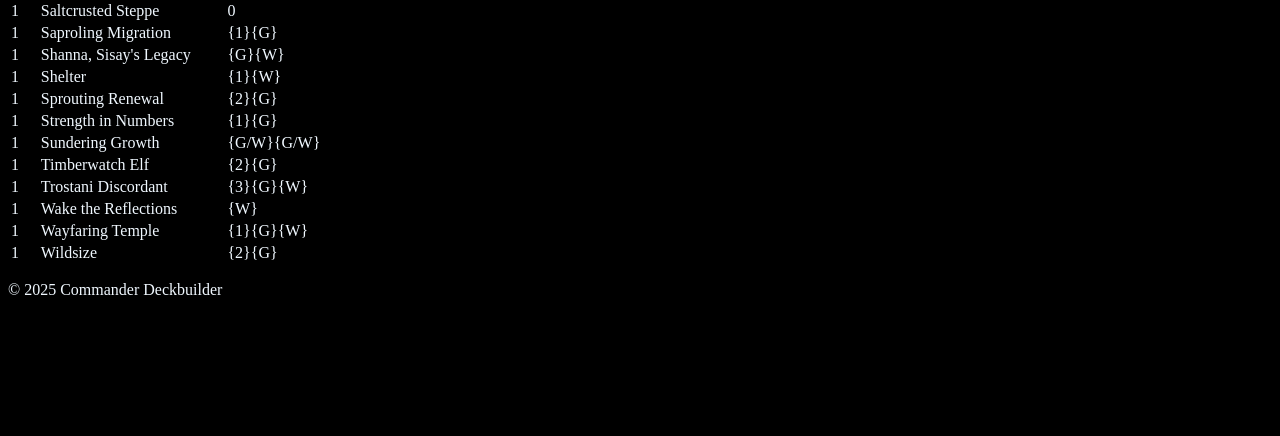
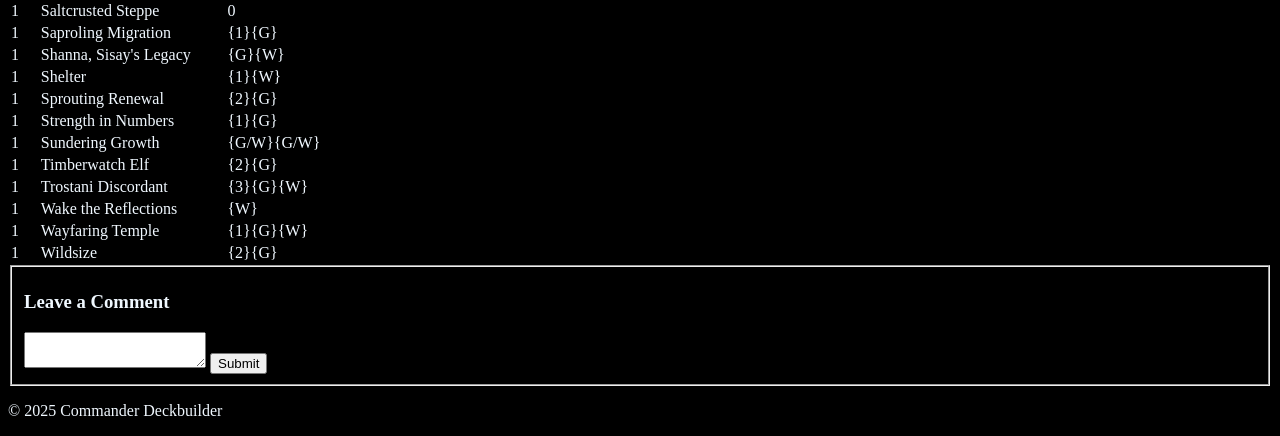
Before and after one commit to Ian-Protocol/Deckbuilder, a PHP site: page /view_deck.php?id=28 in a window 1280 px wide. Shown: the part 1951-2387 px from the top of the page. Before the commit the page ends 2246 px from the top, so only its background shows below. Run offline with PHP 8.4, Linux system fonts and the light colour scheme; a user stored in the database is signed in; data comes from the database, SQL or seed files in the repository; tables that the repository leaves empty hold one stand-in row (values such as "Sample post").

Commit message:
Add comments and fix images

```diff
--- a/includes/images.php
+++ b/includes/images.php
@@ -62,7 +62,6 @@ function upload_image($db, $deck_id) {
             ->resizeToWidth(THUMBAIL_WIDTH)
             ->save($thumbnail_path)
         ;
-    }
 
         $image_query = "INSERT INTO images (deck_id, regular_path, thumbnail_path)
         VALUES (:deck_id, :regular_path, :thumbnail_path)";
@@ -76,4 +75,5 @@ function upload_image($db, $deck_id) {
         $statement -> bindValue(':thumbnail_path', $thumbnail_filename);
         $statement -> execute();
     }
+}
 ?>
--- a/index.php
+++ b/index.php
@@ -28,7 +28,7 @@ $decks = $statement -> fetchAll();
         <h1>Commander Deckbuilder</h1>
         <?php include './includes/navbar.php'; ?>
         <div id="featured">
-            <h2>Featured Decks</h2>
+            <h2>Recent Decks</h2>
             <table>
                 <tr>
                     <th></th>
--- a/view_deck.php
+++ b/view_deck.php
@@ -7,7 +7,8 @@ if (isset($_GET['id']) && !is_numeric($_GET['id'])) {
 }
 
 // Sanitize $_GET['id'] to ensure it's a number.
-$id = filter_input(INPUT_GET, "id", FILTER_SANITIZE_NUMBER_INT);
+$deck_id = filter_input(INPUT_GET, "id", FILTER_SANITIZE_NUMBER_INT);
+$can_comment = false;
 
 // If the user is not logged in, they can still view this page.
 if (!isset($_SESSION['user_id'])) {
@@ -15,6 +16,7 @@ if (!isset($_SESSION['user_id'])) {
 } else {
     $user_id = $_SESSION['user_id'];
     $username = $_SESSION['username'];
+    $can_comment = true;
 }
 
 // Connects to the database.
@@ -45,9 +47,20 @@ $cards_query = "SELECT d.deck_id,
                 ON dc.card_id = c.card_id
                 WHERE d.deck_id = :id";
 
+$comments_query = "SELECT d.deck_id,
+                c.user_id, c.content, c.created_at,
+                u.user_id, u.username
+                FROM decks d
+                JOIN comments c
+                ON d.deck_id = c.deck_id
+                JOIN users u
+                ON u.user_id = c.user_id
+                WHERE d.deck_id = :id
+                ORDER BY c.created_at DESC";
+
 // A PDO::Statement is prepared from the query.
 $statement = $db -> prepare($deck_query);
-$statement -> bindValue('id', $id, PDO::PARAM_INT);
+$statement -> bindValue('id', $deck_id, PDO::PARAM_INT);
 $statement -> execute();
 
 // Fetch the row selected by primary key id.
@@ -55,11 +68,19 @@ $deck = $statement -> fetch();
 
 // A PDO::Statement is prepared from the query.
 $statement = $db -> prepare($cards_query);
-$statement -> bindValue('id', $id, PDO::PARAM_INT);
+$statement -> bindValue('id', $deck_id, PDO::PARAM_INT);
 $statement -> execute();
 
 // Fetch the row selected by primary key id.
 $cards = $statement -> fetchAll();
+
+// A PDO::Statement is prepared from the query.
+$statement = $db -> prepare($comments_query);
+$statement -> bindValue('id', $deck_id, PDO::PARAM_INT);
+$statement -> execute();
+
+// Fetch the row selected by primary key id.
+$comments = $statement -> fetchAll();
 
 $page_title = "Commander Deckbuilder - {$deck['title']}";
 
@@ -71,6 +92,22 @@ $can_edit = false;
 if (isset($_SESSION['role'])) {
     if ($_SESSION['role'] == 'admin' || $_SESSION['user_id'] == $deck_owner_id) {
         $can_edit = true;
+    }
+}
+
+if ($_POST) {
+    //  Sanitize user input to escape HTML entities and filter out dangerous characters.
+    $content = filter_input(INPUT_POST, 'comment', FILTER_SANITIZE_FULL_SPECIAL_CHARS);
+
+    if (strlen($content) > 0) {
+        $query = "INSERT INTO comments (deck_id, user_id, content)
+            VALUES (:deck_id, :user_id, :content)";
+
+        $statement = $db -> prepare($query);
+        $statement -> bindValue(':deck_id', $deck_id);
+        $statement -> bindValue(':user_id', $user_id);
+        $statement -> bindValue(':content', $content);
+        $statement -> execute();
     }
 }
 ?>
@@ -108,6 +145,29 @@ if (isset($_SESSION['role'])) {
                 <?php endforeach ?>
             </table>
         </div>
+        <?php if ($comments): ?>
+            <section id="comments">
+                <h3>Comments</h3>
+                <?php foreach ($comments as $comment): ?>
+                    <div class="comment">
+                        <div class="comment-header">
+                            <?= $comment['username'] ?>
+                            <?= $comment['created_at'] ?>
+                        </div>
+                        <?= $comment['content'] ?>
+                    </div>
+                <?php endforeach ?>
+            </section>
+        <?php endif ?>
+        <?php if ($can_comment): ?>
+            <form action="view_deck.php?id=<?= $deck_id ?>" method="post">
+                <fieldset>
+                    <label for="comment"><h3>Leave a Comment</h3></label>
+                    <textarea name="comment" id="comment"></textarea>
+                    <input type="submit" value="Submit">
+                </fieldset>
+            </form>
+        <?php endif ?>
     </body>
     <?php include './includes/footer.php'; ?>
 </html>
```
Also changed, not shown: uploads/Cormela_regular.jpg (added), uploads/Cormela_thumbnail.jpg (added). Lines whose indentation alone changed are shown as unchanged.
